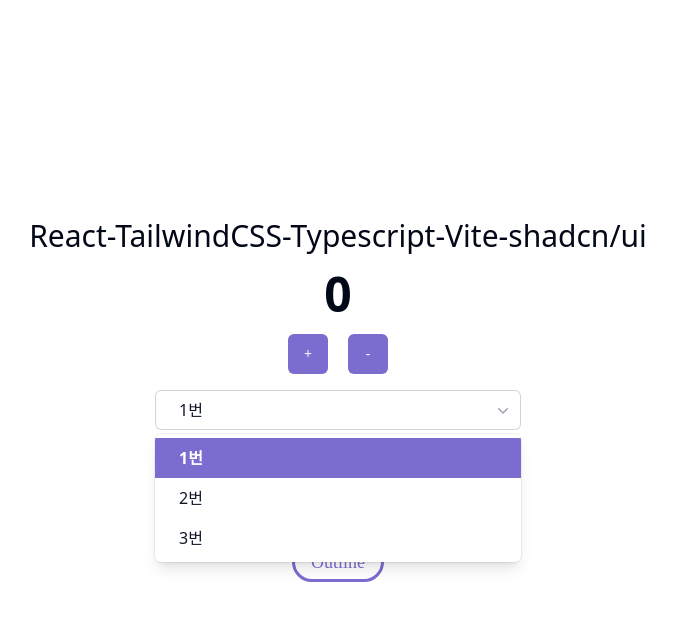
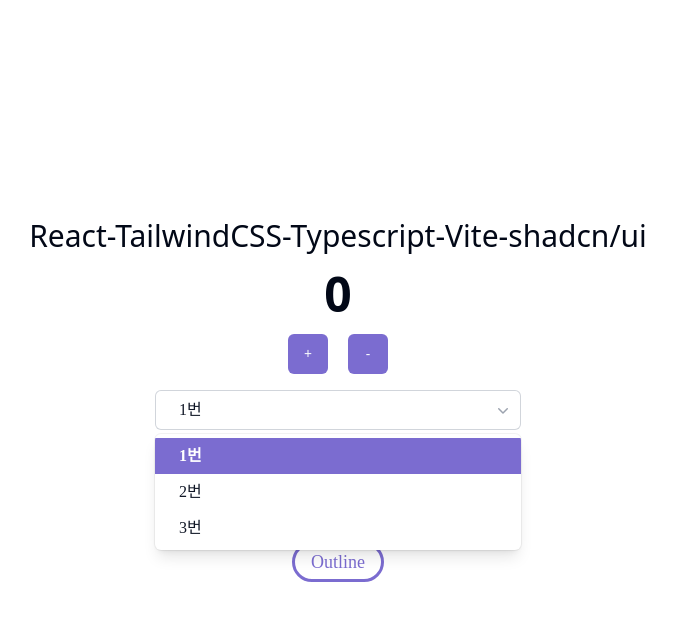
Before and after one commit to FORIF-REACT/-, a React (Vite) app: page / in a window 1280 px wide. Both pictures are taken after a click on the button "1번". Shown: the top 620 px of the page, without its empty margins (302-978 px from the left). Built offline with nearby package versions, Linux system fonts and the light colour scheme.

Commit message:
Modify compoent style to new design

```diff
--- a/src/components/radioGroup.tsx
+++ b/src/components/radioGroup.tsx
@@ -22,11 +22,11 @@
         <Field key={item.id} className="flex items-center gap-2">
           <Radio
             value={item.value}
-            className="group flex size-5 items-center justify-center rounded-full border-2 border-slate-200 bg-white"
+            className="group flex size-[13px] items-center justify-center rounded-full border-[1px] border-[#CBD5E1] bg-white"
           >
             <span className="invisible size-2 rounded-full bg-black group-data-[checked]:visible" />
           </Radio>
-          <Label className="font-sans text-base">{item.name}</Label>
+          <Label className="font-['Noto_Sans_KR'] font-normal text-[16px]">{item.name}</Label>
         </Field>
       ))}
     </HeadlessRadioGroup>
--- a/src/components/select.tsx
+++ b/src/components/select.tsx
@@ -40,7 +40,7 @@
           <div className={`relative w-[366px] h-[40px] font-['Noto_Sans_KR'] ${props.className}`}>
           <ListboxButton className="relative w-full h-full cursor-default rounded-md bg-white py-1.5 pl-3 pr-10 text-left text-gray-900 ring-1 ring-inset ring-gray-300 focus:outline-none focus:ring-2 focus:ring-primary sm:text-sm sm:leading-6">
               <span className="flex items-center">
-                <span className="ml-3 block truncate font-sans text-base">{selected.name}</span>
+                <span className="ml-3 block truncate font-normal text-[16px]">{selected.name}</span>
               </span>
               <span className="pointer-events-none absolute inset-y-0 right-0 ml-3 flex items-center pr-2">
                 <ChevronDownIcon
@@ -57,7 +57,7 @@
               leaveFrom="opacity-100"
               leaveTo="opacity-0"
             >
-              <ListboxOptions className="absolute z-10 mt-1 max-h-56 w-full overflow-auto rounded-md bg-white py-1 text-base shadow-lg ring-1 ring-black ring-opacity-5 focus:outline-none sm:text-sm">
+              <ListboxOptions className="absolute z-10 mt-1 max-h-56 w-full overflow-auto rounded-md bg-white py-1 shadow-lg ring-1 ring-black ring-opacity-5 focus:outline-none sm:text-sm">
                 {items.map((item) => (
                   <ListboxOption
                     key={item.id}
@@ -75,7 +75,7 @@
                           <span
                             className={classNames(
                               selected ? "font-bold" : "font-normal",
-                              "ml-3 block truncate font-sans text-base"
+                              "ml-3 block truncate text-[16px]"
                             )}
                           >
                             {item.name}
```
